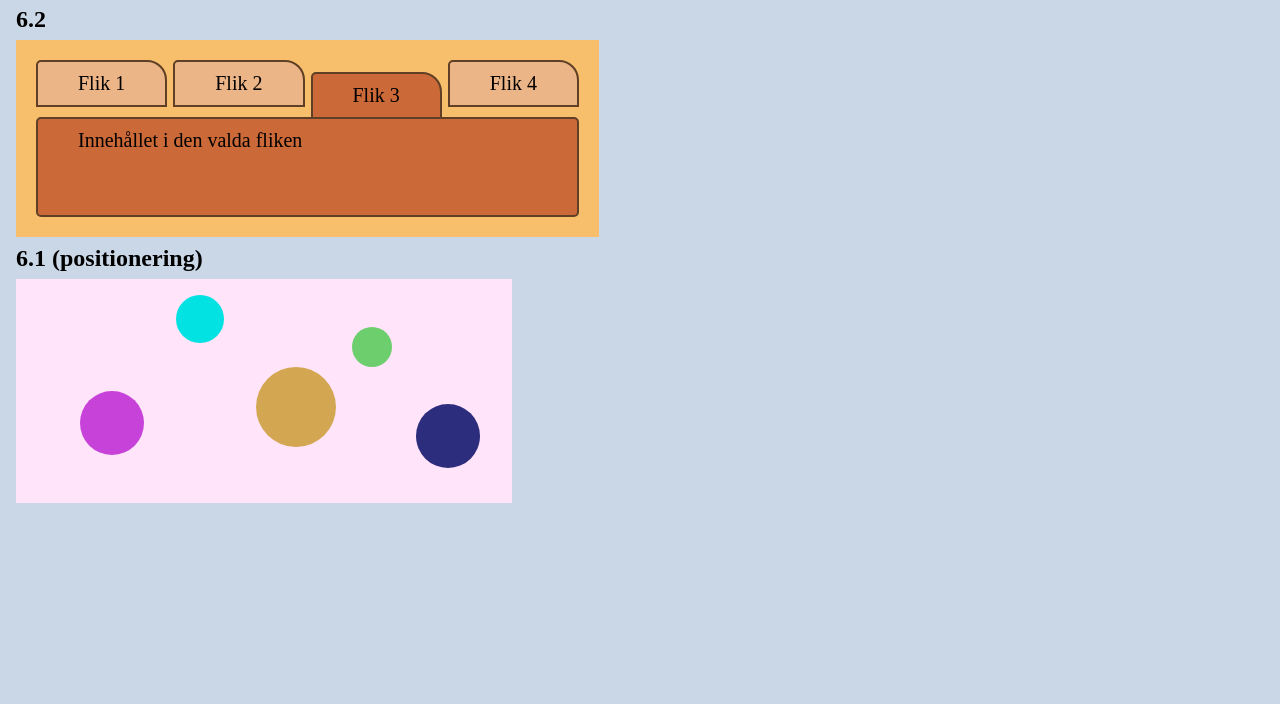
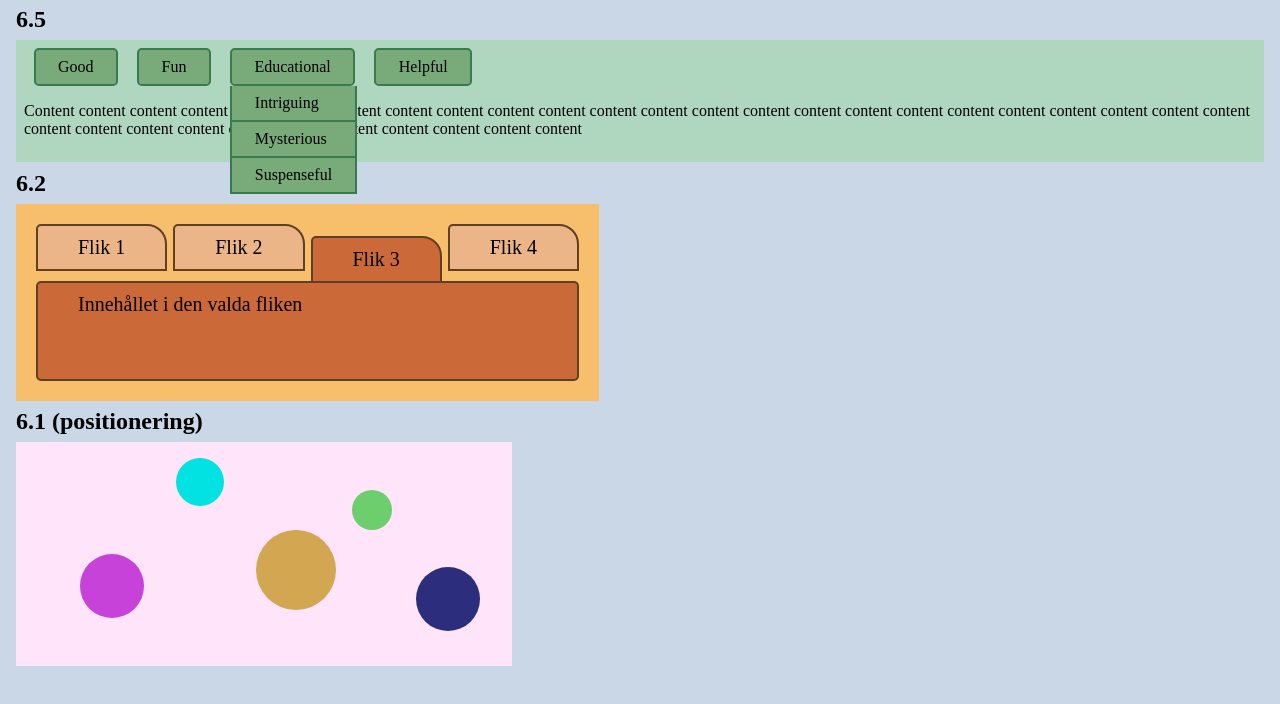
Before and after one commit to ha-fed23-html/08-exercises, a plain HTML site: page index.html in a window 1280 px wide. Shown: the part 66-770 px from the top of the page. Drawn offline with Linux system fonts and the light colour scheme.

Commit message:
Övning 6.5

```diff
--- a/index.html
+++ b/index.html
@@ -8,6 +8,23 @@
 </head>
 <body>
 	<h1> Övningar </h1>
+
+	<h2> 6.5 </h2>
+	<div class="menu-example">
+		<nav class="menu-container">
+			<div>Good</div>
+			<div>Fun</div>
+			<div>Educational
+				<ul class="menu">
+					<li>Intriguing</li>
+					<li>Mysterious</li>
+					<li>Suspenseful</li>
+				</ul>
+			</div>
+			<div>Helpful</div>
+		</nav>
+		<p> Content content content content content content content content content content content content content content content content content content content content content content content content content content content content content content content content content content content </p>
+	</div>
 
 	<h2> 6.2 </h2>
 	<div class="tab-container">
--- a/style.css
+++ b/style.css
@@ -92,3 +92,35 @@ h1, h2, h3 {
 	height: 5em;
 	margin-top: 0.2em;
 }
+
+
+/* Övning 6.5 */
+.menu-example {
+	background-color: rgb(175, 214, 190);
+	padding: 0.5em;
+}
+.menu-container {
+	display: flex;
+}
+.menu-container > * {
+	margin: 0 0.6em;
+	border-radius: 0.3em;
+}
+.menu-container > *, .menu > li {
+	position: relative;
+	background-color: rgb(121, 170, 121);
+	border: 2px solid rgb(58, 122, 79);
+	padding: 0.5em 1.4em;
+}
+
+.menu {
+	position: absolute;
+	list-style: none;
+	padding: 0;
+	left: -0.1em;
+	top: 1.25em;
+}
+.menu > li {
+	margin: 0;
+	border-top: none;
+}
```
